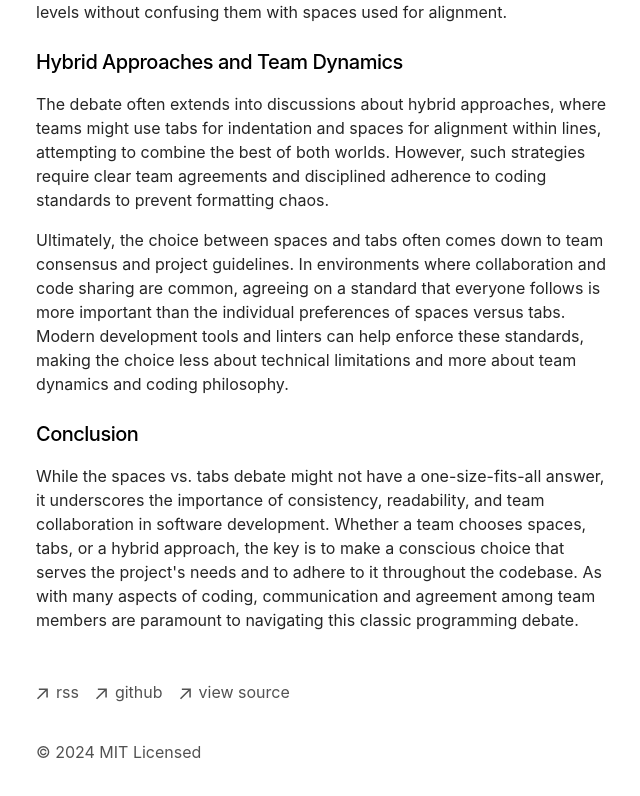
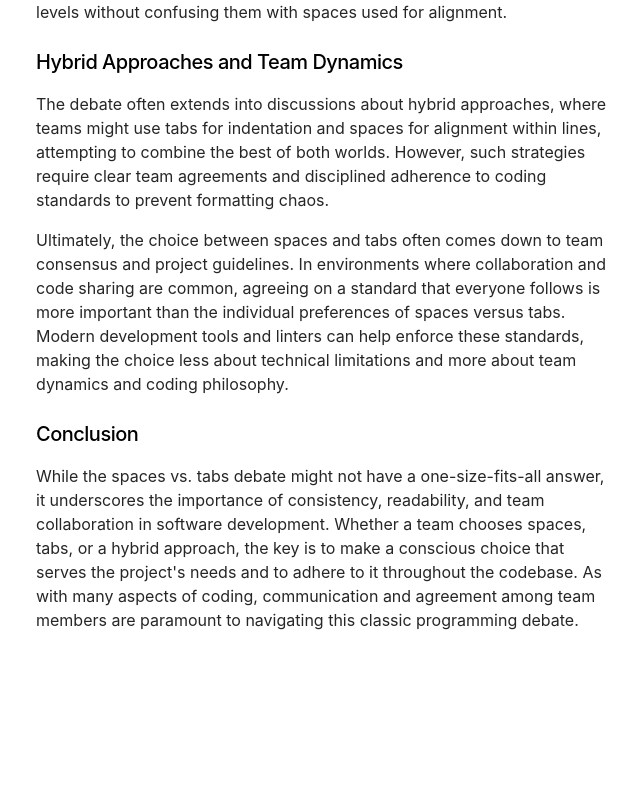
Before and after one commit to Rabrg/personal-website, a Next.js app: page /blog/spaces-vs-tabs in a window 1280 px wide. Shown: the part 1064-1860 px from the top of the page, without its empty margins (316-956 px from the left). After the commit the page ends 1808 px from the top, so only its background shows below. Built offline with nearby package versions, Linux system fonts and the light colour scheme.

Commit message:
footer / nav / moved down music

```diff
--- a/app/components/footer.tsx
+++ b/app/components/footer.tsx
@@ -1,61 +1,8 @@
-function ArrowIcon() {
-    return (
-        <svg
-            width="12"
-            height="12"
-            viewBox="0 0 12 12"
-            fill="none"
-            xmlns="http://www.w3.org/2000/svg"
-        >
-            <path
-                d="M2.07102 11.3494L0.963068 10.2415L9.2017 1.98864H2.83807L2.85227 0.454545H11.8438V9.46023H10.2955L10.3097 3.09659L2.07102 11.3494Z"
-                fill="currentColor"
-            />
-        </svg>
-    )
-}
-
 export default function Footer() {
     return (
         <footer className="mb-16">
             <ul className="font-sm mt-8 flex flex-col space-x-0 space-y-2 text-neutral-600 md:flex-row md:space-x-4 md:space-y-0 dark:text-neutral-300">
-                <li>
-                    <a
-                        className="flex items-center transition-all hover:text-neutral-800 dark:hover:text-neutral-100"
-                        rel="noopener noreferrer"
-                        target="_blank"
-                        href="/rss"
-                    >
-                        <ArrowIcon/>
-                        <p className="ml-2 h-7">rss</p>
-                    </a>
-                </li>
-                <li>
-                    <a
-                        className="flex items-center transition-all hover:text-neutral-800 dark:hover:text-neutral-100"
-                        rel="noopener noreferrer"
-                        target="_blank"
-                        href="https://github.com/vercel/next.js"
-                    >
-                        <ArrowIcon/>
-                        <p className="ml-2 h-7">github</p>
-                    </a>
-                </li>
-                <li>
-                    <a
-                        className="flex items-center transition-all hover:text-neutral-800 dark:hover:text-neutral-100"
-                        rel="noopener noreferrer"
-                        target="_blank"
-                        href="https://vercel.com/templates/next.js/portfolio-starter-kit"
-                    >
-                        <ArrowIcon/>
-                        <p className="ml-2 h-7">view source</p>
-                    </a>
-                </li>
             </ul>
-            <p className="mt-8 text-neutral-600 dark:text-neutral-300">
-                © {new Date().getFullYear()} MIT Licensed
-            </p>
         </footer>
     )
 }
--- a/app/components/nav.tsx
+++ b/app/components/nav.tsx
@@ -7,8 +7,8 @@
     '/blog': {
         name: 'blog',
     },
-    'https://vercel.com/templates/next.js/portfolio-starter-kit': {
-        name: 'deploy',
+    'https://x.com/rabrg': {
+        name: 'twitter',
     },
 }
 
--- a/app/page.tsx
+++ b/app/page.tsx
@@ -82,28 +82,6 @@
         mode, which eases long coding sessions by reducing eye strain.`}
             </p>
 
-            {topArtists.length > 0 && (
-                <>
-                    <h2 className="mt-8 mb-4 text-xl font-semibold tracking-tighter">
-                        Top Artists (Past Month)
-                    </h2>
-                    <div className="space-y-4">
-                        {topArtists.map((artist) => (
-                            <div key={artist.mbid} className="w-full">
-                                <div className="flex justify-between items-center mb-1">
-                                    <p className="text-sm font-medium">{artist.name}</p>
-                                    <p className="text-xs text-gray-600 dark:text-gray-400">{artist.playcount} plays</p>
-                                </div>
-                                <div className="w-full bg-gray-200 rounded-full h-2.5 dark:bg-gray-700">
-                                    <div className="bg-blue-600 h-2.5 rounded-full"
-                                         style={{width: `${(artist.playcount / topArtists[0].playcount) * 100}%`}}></div>
-                                </div>
-                            </div>
-                        ))}
-                    </div>
-                </>
-            )}
-
             {recentBooks.length > 0 && (
                 <>
                     <h2 className="mt-8 mb-4 text-xl font-semibold tracking-tighter">
@@ -164,6 +142,28 @@
                 </>
             )}
 
+            {topArtists.length > 0 && (
+                <>
+                    <h2 className="mt-8 mb-4 text-xl font-semibold tracking-tighter">
+                        Top Artists (Past Month)
+                    </h2>
+                    <div className="space-y-4">
+                        {topArtists.map((artist) => (
+                            <div key={artist.mbid} className="w-full">
+                                <div className="flex justify-between items-center mb-1">
+                                    <p className="text-sm font-medium">{artist.name}</p>
+                                    <p className="text-xs text-gray-600 dark:text-gray-400">{artist.playcount} plays</p>
+                                </div>
+                                <div className="w-full bg-gray-200 rounded-full h-2.5 dark:bg-gray-700">
+                                    <div className="bg-blue-600 h-2.5 rounded-full"
+                                         style={{width: `${(artist.playcount / topArtists[0].playcount) * 100}%`}}></div>
+                                </div>
+                            </div>
+                        ))}
+                    </div>
+                </>
+            )}
+
             <div className="my-8">
                 <BlogPosts/>
             </div>
```
